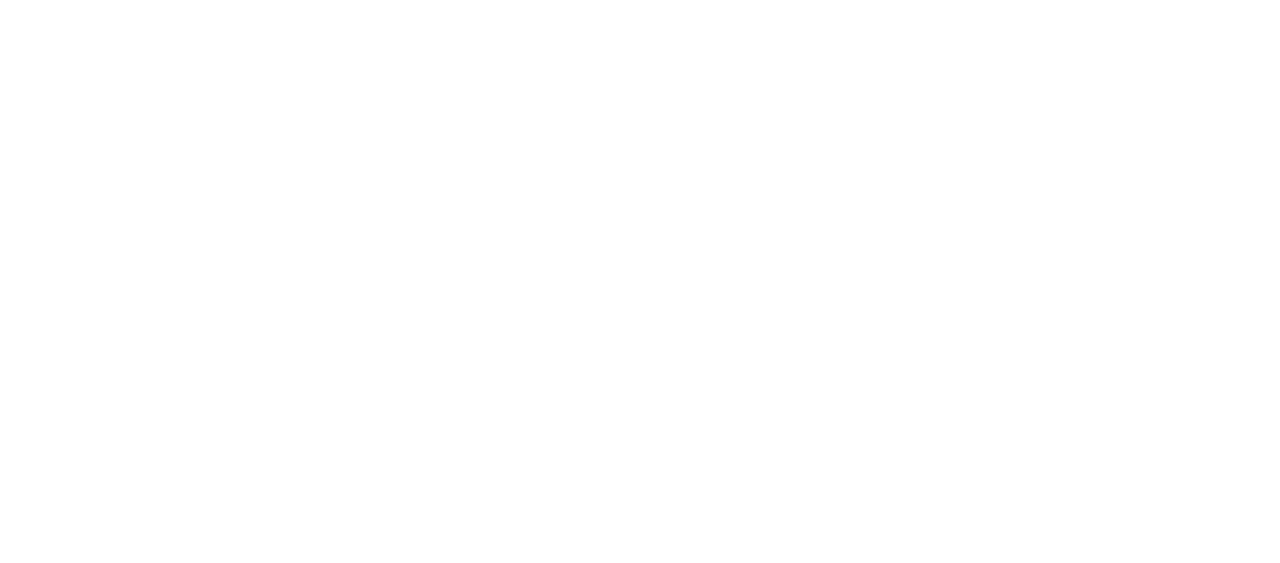
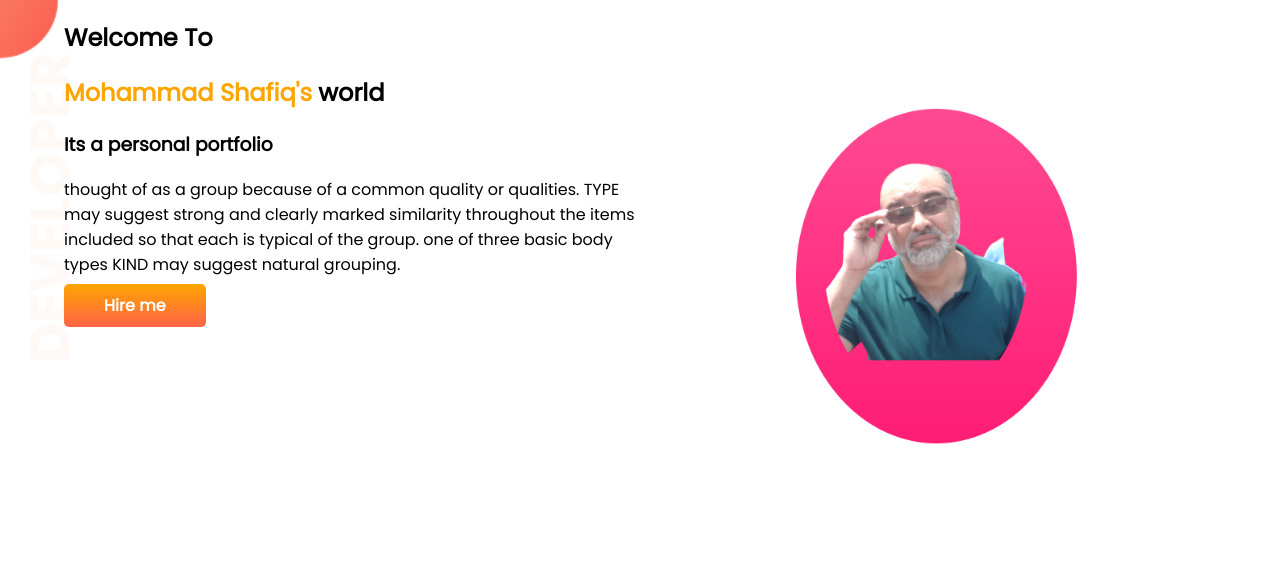
Before and after one commit to shafiroot/developer-portfolio, a plain HTML site: page index.html in a window 1280 px wide. Drawn offline with Linux system fonts and the light colour scheme.

Commit message:
top bannar added

```diff
--- a/index.html
+++ b/index.html
@@ -1,13 +1,34 @@
 <!DOCTYPE html>
 <html lang="en">
+
 <head>
     <meta charset="UTF-8">
     <meta http-equiv="X-UA-Compatible" content="IE=edge">
     <meta name="viewport" content="width=device-width, initial-scale=1.0">
-    <title>shafiqs portfolio</title>
+    <title>Shafiqs portfolio</title>
+    <link rel="preconnect" href="https://fonts.googleapis.com">
+    <link rel="preconnect" href="https://fonts.gstatic.com" crossorigin>
+    <link href="https://fonts.googleapis.com/css2?family=Poppins:ital@0;1&display=swap" rel="stylesheet">
     <link rel="stylesheet" href="style.css">
 </head>
+
 <body>
+    <section class="top-banner">
+        <div class="half-width">
+            <h1>Welcome To</h1>
+            <h1><span class="orange-color">Mohammad Shafiq's</span> world</h1>
+            <h3>Its a personal portfolio</h3>
+            <p>thought of as a group because of a common quality or qualities. TYPE may suggest strong and clearly
+                marked similarity throughout the items included so that each is typical of the group. one of three basic
+                body types KIND may suggest natural grouping.</p>
+            <a class="link-button" target="_blank" href="https://www.merriam-webster.com/dictionary/description">Hire
+                me</a>
+        </div>
+        <div class="half-width">
+            <img src="images/my-bg2 (1).png" alt="">
+        </div>
+    </section>
 
 </body>
+
 </html>
--- a/style.css
+++ b/style.css
@@ -0,0 +1,29 @@
+body{
+    font-family: 'Poppins', sans-serif;
+    margin: 0;
+}
+.orange-color{
+    color: orange;
+}
+section{
+    display: flex;
+}
+.half-width{
+    width: 50%;
+    padding-left: 5%;
+}
+.half-width img{
+    width: 100%;
+}
+.link-button{
+    text-decoration: none;
+    background-image: linear-gradient(orange,tomato);
+    color: white;
+    font-weight: 700;
+    padding: 10px 40px;
+    border-radius: 5px;
+}
+.top-banner{
+    background-image: url(images/top-banner.png);
+    background-repeat: no-repeat;
+}
```
Also changed, not shown: images/dream-bg.png (added), images/exp-bg.png (added), images/jhankar.png (added), images/jhankar2.png (added), images/my-bg.png (added), images/my-bg2 (1).png (added), images/top-banner.png (added).
